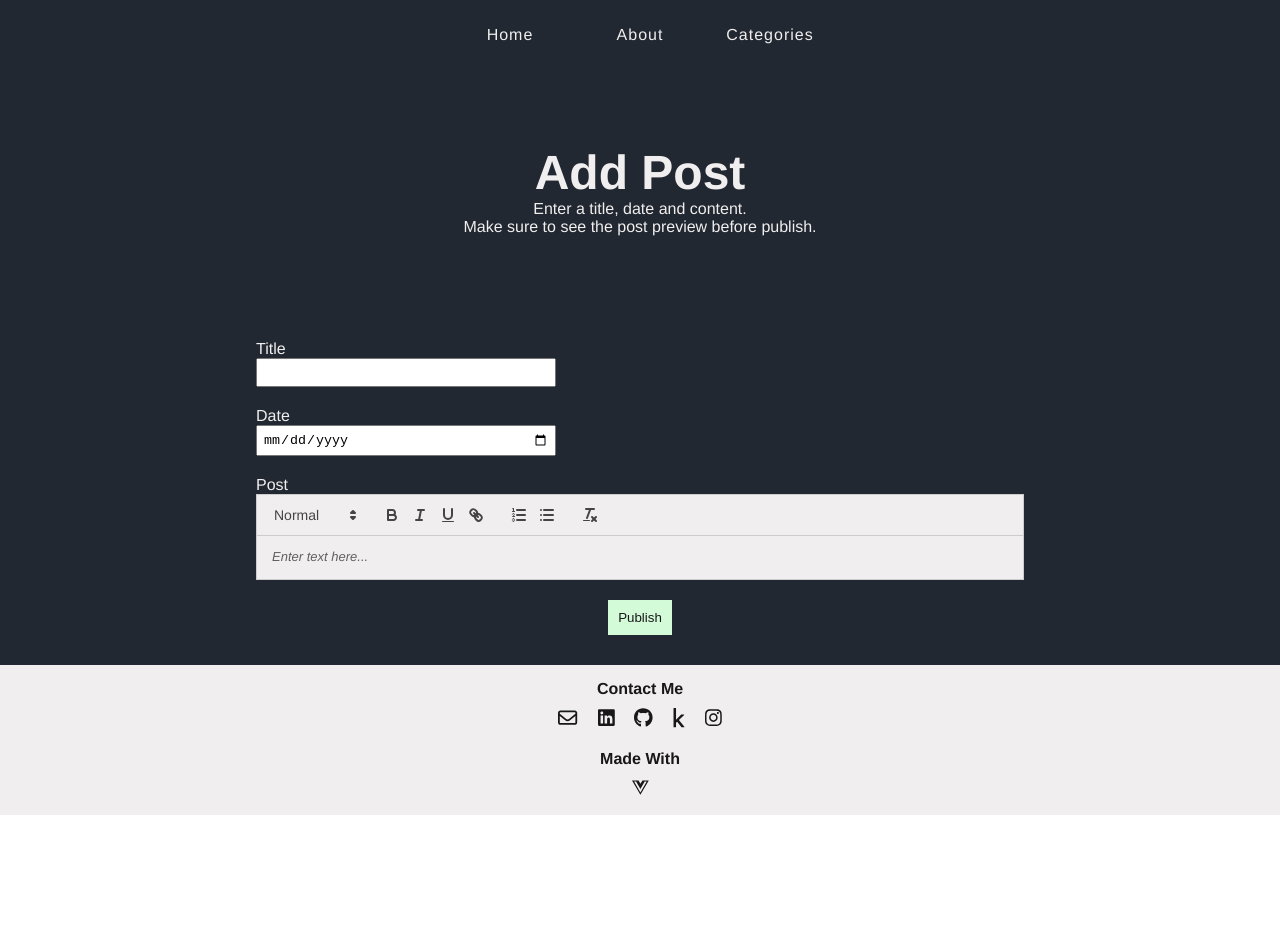
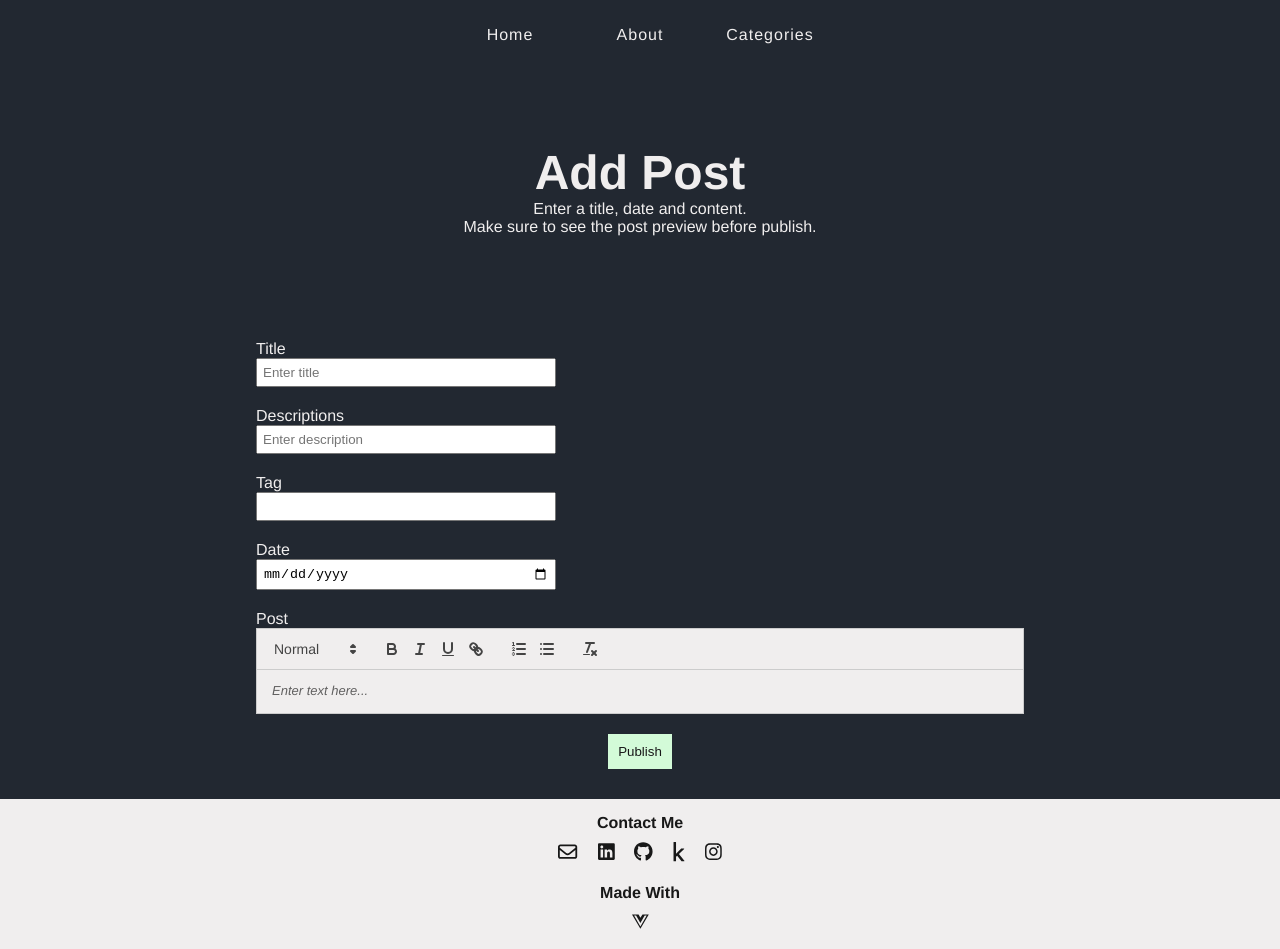
Before and after one commit to rakkaalhazimi/Vue-Blogspot, a Vue app: page /post/create in a window 1280 px wide. Before the commit the page ends 815 px from the top, so only its background shows below. Built offline with nearby package versions, Linux system fonts and the light colour scheme.

Commit message:
add desc and tag input in blog editor

```diff
--- a/src/components/BlogEditor.vue
+++ b/src/components/BlogEditor.vue
@@ -2,7 +2,17 @@
   <form id="post-form">
     <div class="post-form-item">
       <p>Title</p>
-      <input id="post-title" type="text" />
+      <input id="post-title" type="text" placeholder="Enter title" />
+    </div>
+
+    <div class="post-form-item">
+      <p>Descriptions</p>
+      <input id="post-desc" type="text" placeholder="Enter description" />
+    </div>
+
+    <div class="post-form-item">
+      <p>Tag</p>
+      <input id="post-tag" type="text" />
     </div>
 
     <div class="post-form-item">
```
